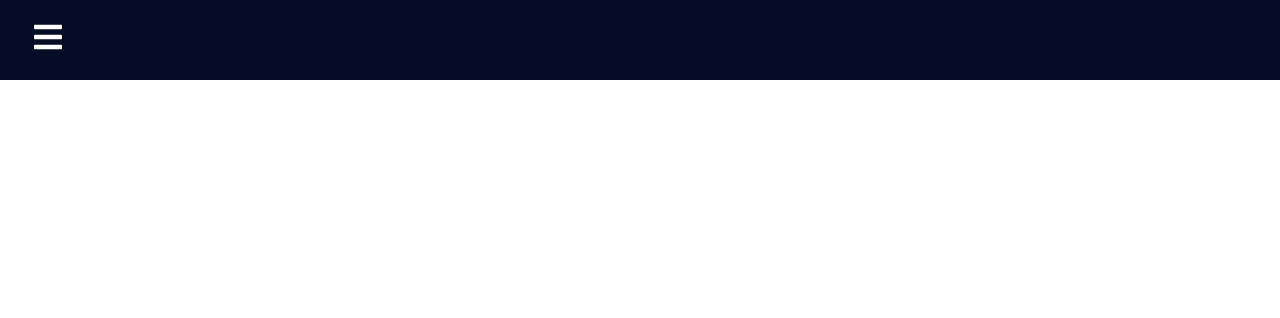
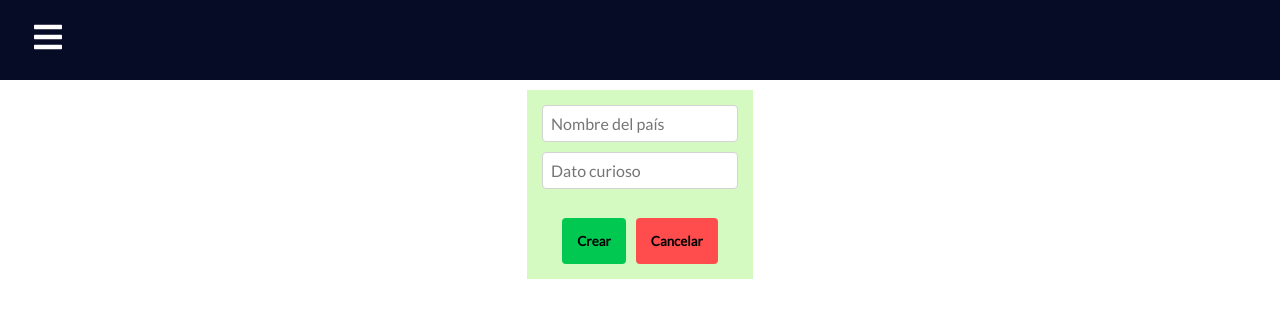
Before and after one commit to alvarrantes12/exam_react_2_2023, a React (Create React App) app: page /create in a window 1280 px wide. Before the commit this address had no page. Shown: the top 318 px of the page. Built offline with nearby package versions, Linux system fonts and the light colour scheme.

Commit message:
ABB-C10922 second part done

```diff
--- a/package.json
+++ b/package.json
@@ -9,7 +9,7 @@
     "react": "^18.2.0",
     "react-dom": "^18.2.0",
     "react-icons": "^4.8.0",
-    "react-router-dom": "^6.11.2",
+    "react-router-dom": "^6.14.1",
     "react-scripts": "5.0.1",
     "web-vitals": "^2.1.0"
   },
--- a/src/App.js
+++ b/src/App.js
@@ -1,23 +1,26 @@
 import React from 'react';
 import './App.css';
-import Navbar from './components/SidebarData/Navbar';
 import {
   BrowserRouter as Router,
   Route,
   Routes
 } from 'react-router-dom';
+
 import Home from './pages/Home';
+import CreateCountry from './pages/CreateCountry';
+import Navbar from './components/SidebarData/Navbar';
 
 function App() {
   return (
-    <>
+    <div>
       <Router>
         <Navbar />
         <Routes>
           <Route path='/' exact element={<Home />} />
+          <Route path='/create' exact element={<CreateCountry />} />
         </Routes>
       </Router>
-    </>
+    </div>
   );
 }
 
--- /dev/null
+++ b/src/components/Countries/create.jsx
@@ -0,0 +1,95 @@
+import React, { useState } from 'react';
+import { postFetch } from '../../commons/ApiMethods';
+import { Link } from 'react-router-dom';
+
+function Create({ setRefresh }) {
+    const [name, setName] = useState('')
+    const [fact, setFact] = useState('')
+    const [message, setMessage] = useState('')
+
+    const handleSubmit = async (event) => {
+        event.preventDefault()
+        try {
+            postFetch('countries', { name: name, fact: fact })
+                .then(() => {
+                    setName('');
+                    setFact('');
+                    setMessage('El país se creó correctamente');
+                    setRefresh(true);
+                })
+        } catch (error) {
+            console.error(error)
+        }
+    }
+
+    return (
+        <div style={{ display: 'flex', gap: '10px', justifyContent: "center", marginTop: '10px' }}>
+            <form onSubmit={handleSubmit}>
+                <div style={{ backgroundColor: "#D4FAC2", padding: "15px" }}>
+                    <div>
+                        <input
+                            type='text'
+                            value={name}
+                            placeholder='Nombre del país'
+                            onChange={(e) => { setName(e.target.value); }}
+                            style={{
+                                padding: '0.5em',
+                                fontSize: '16px',
+                                border: '1px solid lightgray',
+                                borderRadius: '4px',
+                                outline: 'none',
+                                boxShadow: 'none',
+                                width: '100%',
+                                boxSizing: 'border-box'
+                            }}
+                        />
+                    </div>
+
+                    <div>
+                        <input
+                            type='text'
+                            value={fact}
+                            placeholder='Dato curioso'
+                            onChange={(e) => { setFact(e.target.value); }}
+                            style={{
+                                padding: '0.5em',
+                                fontSize: '16px',
+                                border: '1px solid lightgray',
+                                borderRadius: '4px',
+                                outline: 'none',
+                                boxShadow: 'none',
+                                width: '100%',
+                                boxSizing: 'border-box',
+                                marginTop: '10px'
+                            }}
+                        />
+                    </div>
+
+                    <div>{message ? <p>{message}</p> : <br />}</div>
+
+                    <div style={{ display: 'flex', gap: '10px', justifyContent: "center", marginTop: '10px' }}>
+                        <button type='submit' style={{
+                            borderRadius: "4px",
+                            backgroundColor: "#00C851",
+                            padding: '15px 15px',
+                            border: "none",
+                            fontWeight: "bold"
+                        }}>Crear</button>
+
+                        <Link to="/">
+                            <button style={{
+                                borderRadius: "4px",
+                                backgroundColor: "#FF4D4D",
+                                padding: '15px 15px',
+                                border: "none",
+                                fontWeight: "bold"
+                            }} >Cancelar</button>
+                        </Link>
+                    </div>
+                </div>
+            </form>
+        </div>
+    );
+}
+
+export default Create;
--- /dev/null
+++ b/src/pages/CreateCountry.jsx
@@ -0,0 +1,13 @@
+import React, { useState } from 'react';
+import Create from '../components/Countries/create';
+
+function CreateCountry() {
+    const [refresh, setRefresh] = useState(true);
+    return (
+        <div>
+            <Create setRefresh={setRefresh} />
+        </div>
+    );
+}
+
+export default CreateCountry;
--- a/src/pages/Home.jsx
+++ b/src/pages/Home.jsx
@@ -1,64 +1,27 @@
 import React, { useState } from 'react';
-import './Home.css';
-import { postFetch } from '../commons/ApiMethods';
-import Index from "../components/Countries/index";
+import { Link } from 'react-router-dom';
+import Index from '../components/Countries/index';
 
 function Home() {
-  const [name, setName] = useState('')
-  const [fact, setFact] = useState('')
-  const [message, setMessage] = useState('')
-  const [refresh, setRefresh] = useState(true)
+    const [refresh, setRefresh] = useState(true);
+    return (
+        <div>
+            <Index refresh={refresh} setRefresh={setRefresh} />
 
-  const handleSubmit = async (event) => {
-    event.preventDefault()
-    try {
-      postFetch('countries', { name: name}, {fact: fact })
-        .then((response) => {
-          setName('')
-          setFact('')
-          setMessage('Creado con exito!')
-          setRefresh(true)
-        })
-    } catch (error) {
-      console.log(error)
-    }
-  }
+            <div style={{ display: 'flex', gap: '10px', justifyContent: "center", marginTop: '10px' }}>
+                <Link to="/create">
+                    <button style={{
+                        borderRadius: "4px",
+                        backgroundColor: "#00C851",
+                        padding: '15px 15px',
+                        border: "none",
+                        fontWeight: "bold"
+                    }}>Crear</button>
+                </Link>
+            </div>
 
-
-  return (
-
-    <div>
-      <Index refresh={refresh} setRefresh={setRefresh} />
-
-
-      <div className="new-container">
-      <h3>Crear un nuevo país</h3>
-      <form onSubmit={handleSubmit}>
-        <div>
-          <input
-            type="text"
-            value={name}
-            placeholder="Nombre del país"
-            onChange={(e) => { setName(e.target.value) }} />
         </div>
-        <div>
-          <input
-            type="text"
-            value={fact}
-            placeholder="Dato curioso"
-            onChange={(e) => { setFact(e.target.value) }} />
-        </div>
-
-        <div>{message ? <p>{message}</p> : <br />}</div>
-        <button className="btn" type="submit">Crear país</button>
-      </form>
-    </div>
-    </div>
-
-  );
-
+    );
 }
 
-
-
 export default Home;
```
Also changed, not shown: 1 other file (tests, documents, lock files or other folders).
